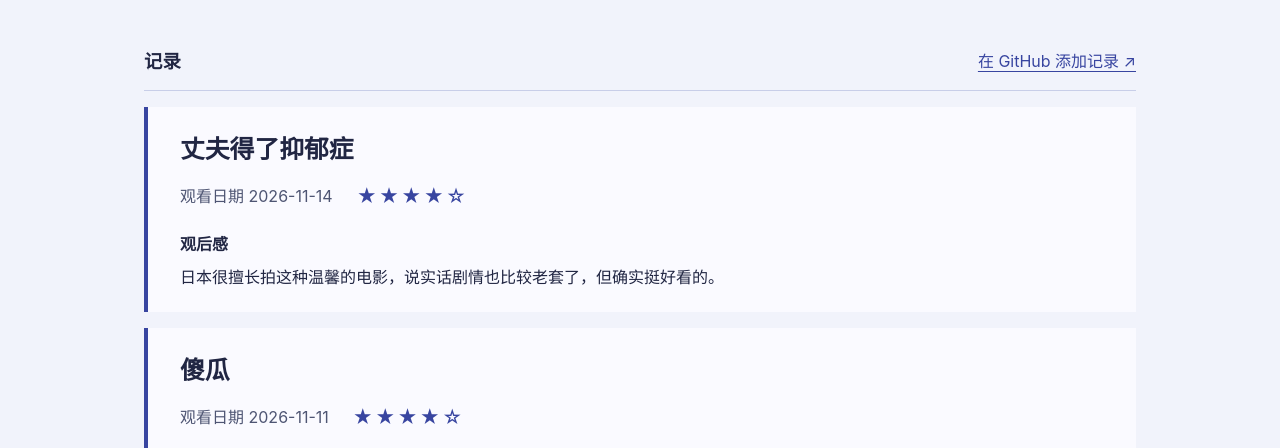
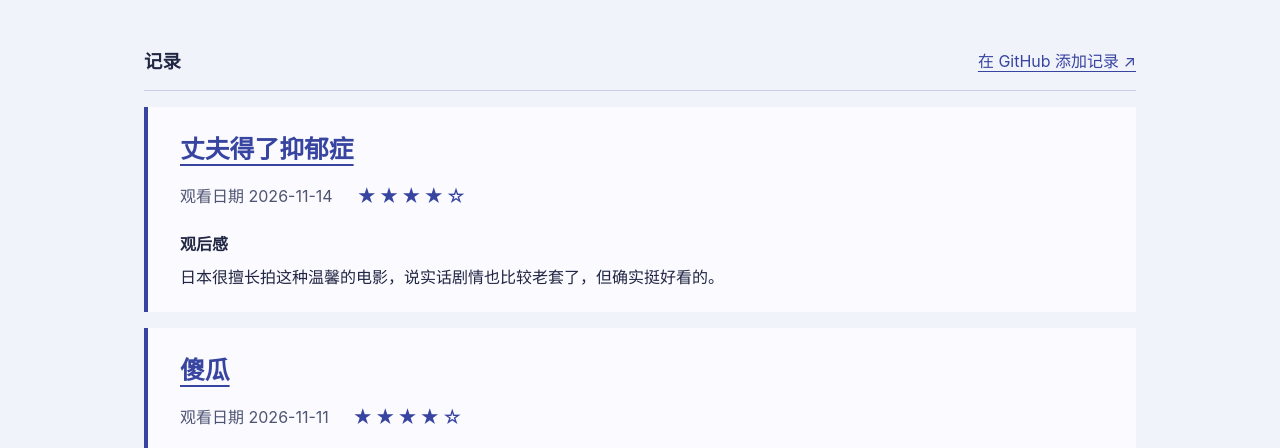
Before and after one commit to Cheap-Cheer/Cheap-Cheer.github.io, a plain HTML site: page movies.html in a window 1280 px wide. Shown: the part 306-754 px from the top of the page. Drawn offline with Linux system fonts and the light colour scheme.

Commit message:
Link journal titles to Douban

```diff
--- a/journal.js
+++ b/journal.js
@@ -1,12 +1,22 @@
-const { source, dateLabel, reviewLabel, empty } = document.body.dataset;
+const { source, dateLabel, reviewLabel, empty, doubanKind } = document.body.dataset;
 const statusMessage = document.querySelector("#journal-status");
 const list = document.querySelector("#journal-records");
 
-function renderRecord({ title, date, rating, review }) {
+function renderRecord({ title, date, rating, review, doubanId }) {
   const item = document.createElement("li");
   const article = document.createElement("article");
   const heading = document.createElement("h3");
-  heading.textContent = title;
+  const link = document.createElement("a");
+  link.textContent = title;
+
+  if (typeof doubanId === "string" && /^[0-9]+$/.test(doubanId)) {
+    link.href = `https://${doubanKind}.douban.com/subject/${doubanId}/`;
+  } else {
+    const category = doubanKind === "movie" ? "1002" : "1001";
+    const query = new URLSearchParams({ q: title, cat: category });
+    link.href = `https://www.douban.com/search?${query}`;
+  }
+  heading.append(link);
 
   const metadata = document.createElement("p");
   metadata.className = "metadata";
--- a/movies.html
+++ b/movies.html
@@ -7,7 +7,7 @@
 <link rel="stylesheet" href="journal.css">
 <script src="journal.js" defer></script>
 </head>
-<body data-source="movies.json" data-date-label="观看日期" data-review-label="观后感" data-empty="还没有电影记录。">
+<body data-douban-kind="movie" data-source="movies.json" data-date-label="观看日期" data-review-label="观后感" data-empty="还没有电影记录。">
 <header><div class="wrap masthead">
 <a class="brand" href="./">Cheap-Cheer</a>
 <nav aria-label="主导航"><a href="./">首页</a><a href="movies.html" aria-current="page">电影</a><a href="reading.html">阅读</a><a href="https://github.com/Cheap-Cheer">GitHub</a></nav>
--- a/movies.json
+++ b/movies.json
@@ -10,7 +10,8 @@
       "title": "横道世之介",
       "date": "2026-10",
       "rating": 5,
-      "review": "一部温柔且有后劲的电影。两个小时四十分钟，虽然很长很平，但很快就看完了，而且看完以后很有感触。光是遇到横道世之介，就已经赚到了。\n最喜欢与谢野祥子。非常的纯真可爱，非常的善良美好。悦子评价为宅男的最终幻想。哈哈哈。"
+      "review": "一部温柔且有后劲的电影。两个小时四十分钟，虽然很长很平，但很快就看完了，而且看完以后很有感触。光是遇到横道世之介，就已经赚到了。\n最喜欢与谢野祥子。非常的纯真可爱，非常的善良美好。悦子评价为宅男的最终幻想。哈哈哈。",
+      "doubanId": "10484041"
     },
     {
       "title": "错过你的那些年",
@@ -22,13 +23,15 @@
       "title": "海街日记",
       "date": "2026-10-29",
       "rating": 4,
-      "review": "看完跟没看似的，但是看的过程还挺有意思。之前看《我的机器人女友》时，觉得绫濑遥好美。是那种很疏离的美，在《海街日记》里，完全变了一种风格，真的像邻家的大姐姐，在她的笑容里，有一种难言的苦涩，我很喜欢这种苦涩。"
+      "review": "看完跟没看似的，但是看的过程还挺有意思。之前看《我的机器人女友》时，觉得绫濑遥好美。是那种很疏离的美，在《海街日记》里，完全变了一种风格，真的像邻家的大姐姐，在她的笑容里，有一种难言的苦涩，我很喜欢这种苦涩。",
+      "doubanId": "25895901"
     },
     {
       "title": "恋途未卜",
       "date": "2026-09",
       "rating": 2,
-      "review": "短视频刷到滨边美波，觉得很漂亮，去找了一些她的作品，然后看了，看完发现浪费了俩小时。"
+      "review": "短视频刷到滨边美波，觉得很漂亮，去找了一些她的作品，然后看了，看完发现浪费了俩小时。",
+      "doubanId": "33371681"
     },
     {
       "title": "雏菊",
@@ -46,25 +49,29 @@
       "title": "丈夫得了抑郁症",
       "date": "2026-11-14",
       "rating": 4,
-      "review": "日本很擅长拍这种温馨的电影，说实话剧情也比较老套了，但确实挺好看的。"
+      "review": "日本很擅长拍这种温馨的电影，说实话剧情也比较老套了，但确实挺好看的。",
+      "doubanId": "5968334"
     },
     {
       "title": "蝙蝠侠：侠影之谜",
       "date": "2026-08-24",
       "rating": 5,
-      "review": "经典，无需多言。"
+      "review": "经典，无需多言。",
+      "doubanId": "1309069"
     },
     {
       "title": "蝙蝠侠：黑暗骑士",
       "date": "2026-08-26",
       "rating": 5,
-      "review": "经典，无需多言。"
+      "review": "经典，无需多言。",
+      "doubanId": "1851857"
     },
     {
       "title": "蜘蛛侠（托比马奎尔版）",
       "date": "2026-08",
       "rating": 5,
-      "review": "是我记忆中的蜘蛛侠"
+      "review": "是我记忆中的蜘蛛侠",
+      "doubanId": "1306612"
     },
     {
       "title": "蜘蛛侠2（托比马奎尔版）",
@@ -76,7 +83,8 @@
       "title": "蜘蛛侠3（托比马奎尔版）",
       "date": "2026-08",
       "rating": 3,
-      "review": "大杂烩全塞到一块了，哎。"
+      "review": "大杂烩全塞到一块了，哎。",
+      "doubanId": "1418189"
     },
     {
       "title": "蜘蛛侠：崭新之日",
@@ -136,14 +144,17 @@
       "title": "你的名字。",
       "date": "2026-10",
       "rating": 5,
-      "review": "小时候就想看，直到十年以后才完整看完，是新海诚的风格。"
+      "review": "小时候就想看，直到十年以后才完整看完，是新海诚的风格。",
+      "doubanId": "26683290"
     },
     {
       "title": "秒速5厘米",
       "date": "2026-10",
       "rating": 4,
-      "review": "看的新海诚的第一部，小时候看过一次，当时觉得很悲伤很无力，对唯美的画面留下了极深的印象。今年又重温了一次，还是很悲伤很无力。人活一世，就是不断地错过。"
+      "review": "看的新海诚的第一部，小时候看过一次，当时觉得很悲伤很无力，对唯美的画面留下了极深的印象。今年又重温了一次，还是很悲伤很无力。人活一世，就是不断地错过。",
+      "doubanId": "2043546"
     }
   ],
-  "日期格式": "已知具体日期时填 YYYY-MM-DD，只记得月份时填 YYYY-MM，只记得年份时填 YYYY。"
+  "日期格式": "已知具体日期时填 YYYY-MM-DD，只记得月份时填 YYYY-MM，只记得年份时填 YYYY。",
+  "豆瓣链接": "可选。知道豆瓣条目编号时填写 doubanId，否则标题会打开豆瓣搜索。"
 }
```
Also changed, not shown: reading.html (+1 -1 lines).
